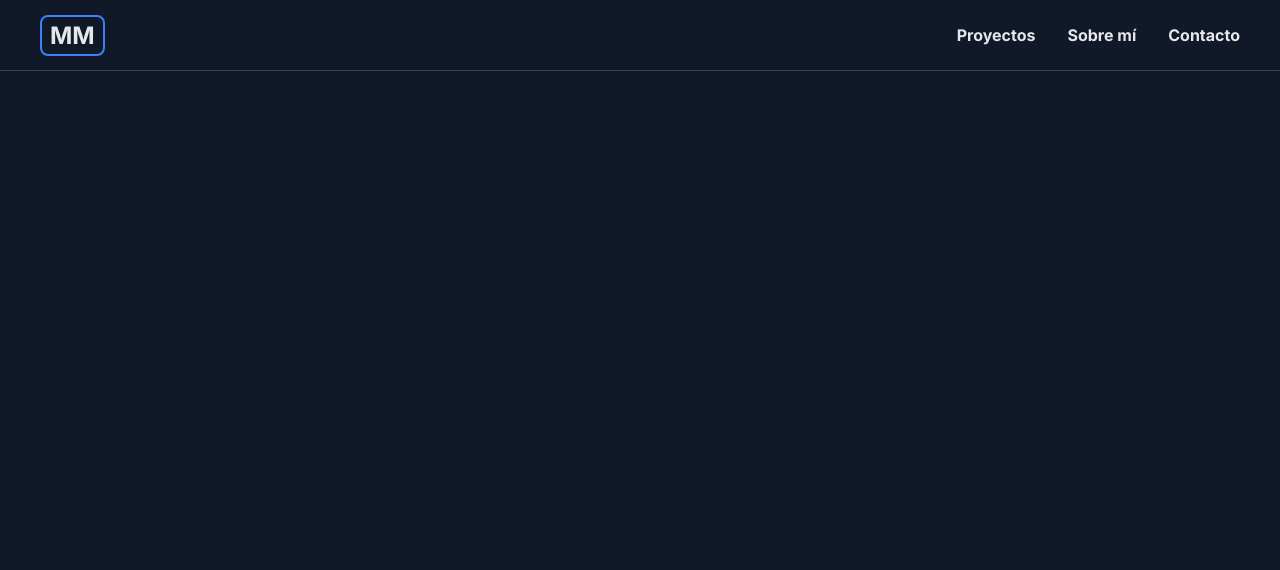
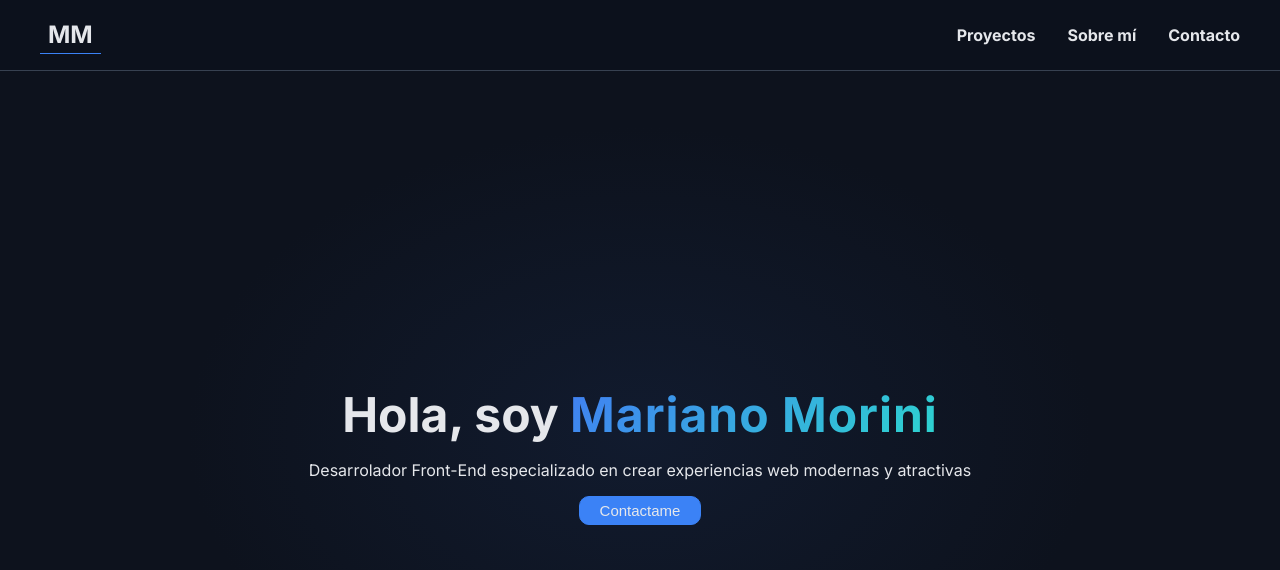
Before and after one commit to mmmorini/mi-portfolio-react, a React (Vite) app: page / in a window 1280 px wide. Shown: the top 570 px of the page. Built offline with nearby package versions, Linux system fonts and the light colour scheme.

Commit message:
feat(hero): Crea y estiliza el componente Hero section

```diff
--- a/src/App.jsx
+++ b/src/App.jsx
@@ -1,9 +1,13 @@
 import Header from './components/Header.jsx';
+import Hero from './components/Hero.jsx';
 import './App.css'
 
 function App() {
   return (
-    <Header />
+    <>
+      <Header />
+      <Hero />
+    </>
   )
 }
 
--- a/src/components/Header.css
+++ b/src/components/Header.css
@@ -7,6 +7,8 @@
     position: fixed;
     width: 100%;
     z-index: 100;
+    background-color: #0d121d90;
+    backdrop-filter: blur(5px);
 }
 
 .header-container {
@@ -22,9 +24,8 @@
 .logo {
     font-size: 24px;
     font-weight: var(--font-weight-bold);
-    border: 2px solid var(--acento);
+    border-bottom: 1px solid var(--acento);
     padding: 4px 8px;
-    border-radius: 8px;
 }
 
 .main-nav ul {
--- /dev/null
+++ b/src/components/Hero.css
@@ -0,0 +1,41 @@
+.hero-section {
+    display: flex;
+    align-items: center;
+    justify-content: center;
+    text-align: center;
+    height: calc(100vh - 70px);
+    padding: 70px 24px;
+    background: radial-gradient(
+        #417ff215, #0d121d, #0d121d
+    );
+}
+
+.hero-title {
+    font-size: 48px;
+    font-weight: var(--font-weight-bold);
+    margin-bottom: 16px;
+}
+
+.name-style {
+    background: linear-gradient(135deg, #417ff2 0, #2dd5cf 100% 100%);
+    -webkit-background-clip: text;
+    -webkit-text-fill-color: transparent;
+    background-clip: text;
+    letter-spacing: 1px;
+}
+
+.hero-cta {
+    border: 1px solid var(--acento);
+    padding: 5px 20px;
+    font-size: 15px;
+    border-radius: 10px;
+    background-color: var(--acento);
+    color: var(--main-text-color);
+    cursor: pointer;
+    transition: transform .2s, box-shadow .2s;
+}
+
+.hero-cta:hover {
+    transform: translateY(-2px) scale(1.02);
+    box-shadow: 0 3px 20px #ffffff20;
+}
--- /dev/null
+++ b/src/components/Hero.jsx
@@ -0,0 +1,15 @@
+import "./Hero.css";
+
+function Hero() {
+    return (
+        <section className="hero-section">
+            <div className="hero-content">
+                <h1 className="hero-title">Hola, soy <span className="name-style">Mariano Morini</span></h1>
+                <p className="hero-subtitle">Desarrolador Front-End especializado en crear experiencias web modernas y atractivas</p>
+                <button className="hero-cta">Contactame</button>
+            </div>
+        </section>
+    )
+}
+
+export default Hero;
--- a/src/index.css
+++ b/src/index.css
@@ -2,7 +2,7 @@
 
 :root {
     /* colores */
-    --main-color: #111827;
+    --main-color: #0d121d;
     --main-text-color: #E5E7EB;
     --acento: #3B82F6;
     --borde-suave: #374151;
```
